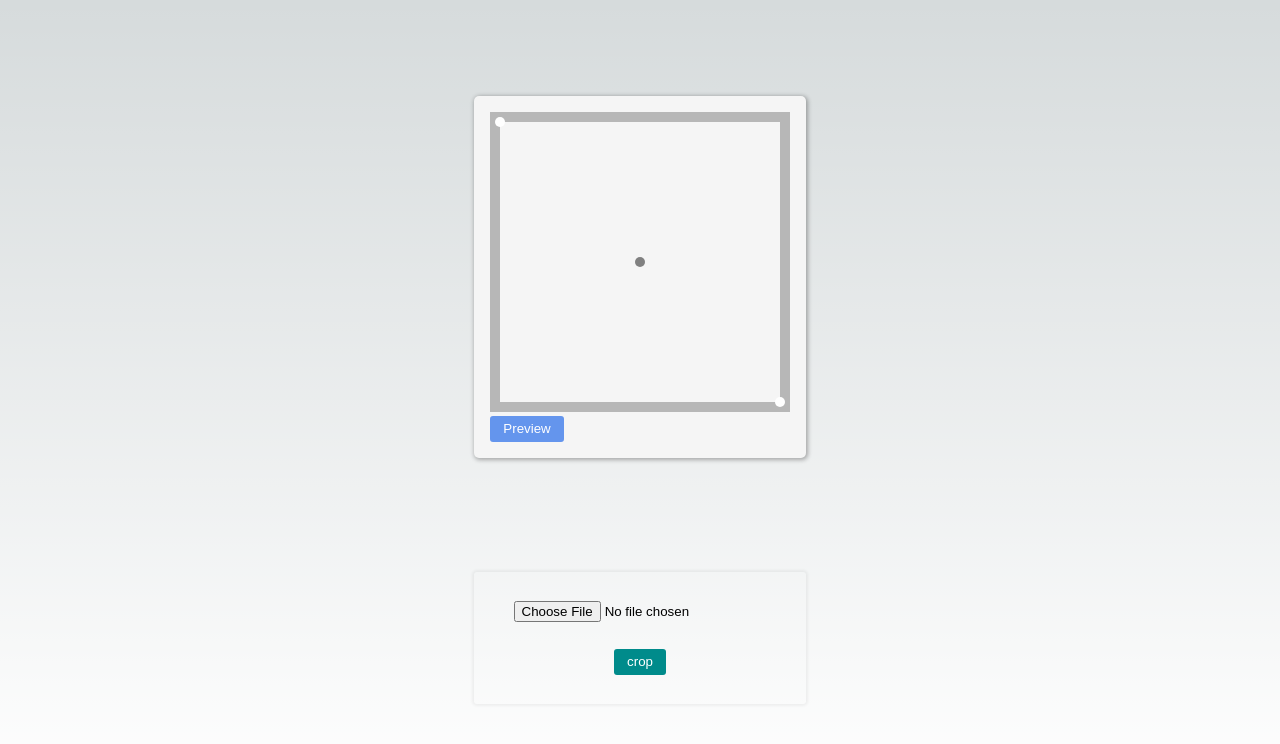
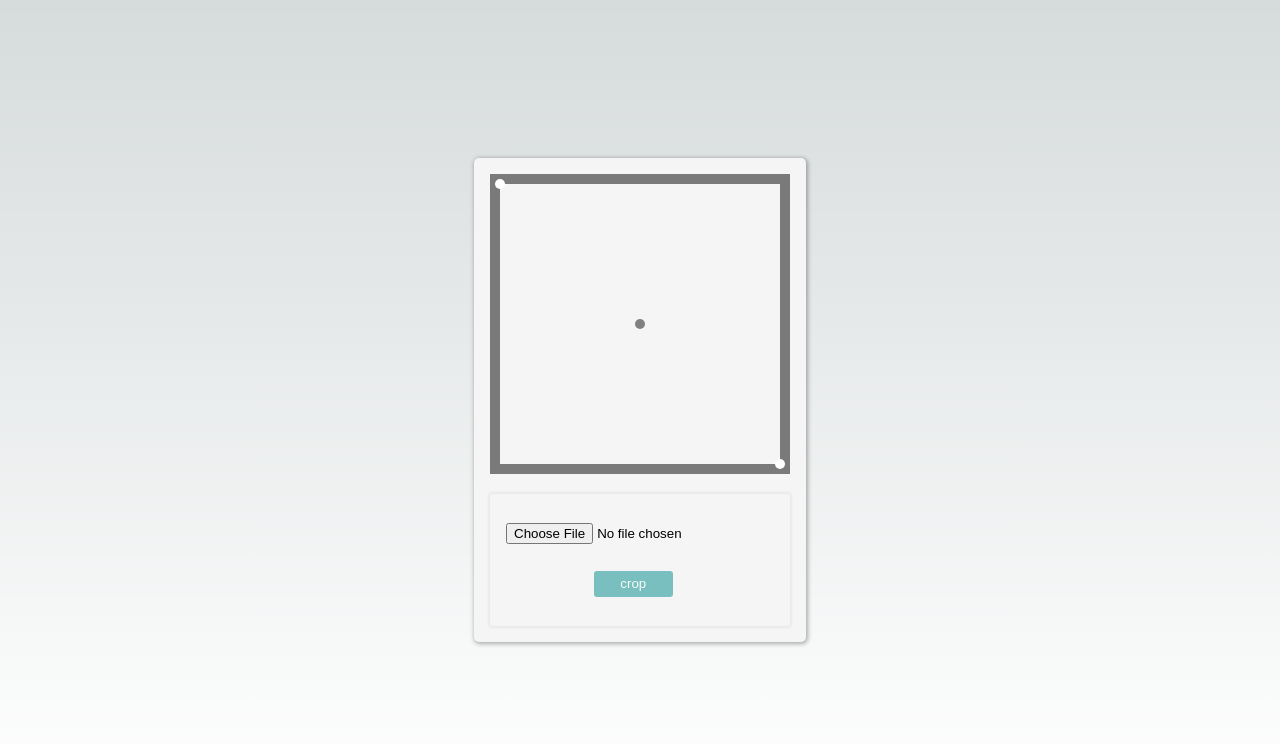
Before and after one commit to MakanaMakesStuff/React-Image-Cropper, a Next.js app: page / in a window 1280 px wide. Shown: the top 744 px of the page. Built offline with nearby package versions, Linux system fonts and the light colour scheme.

Commit message:
update cropper functionality and style

```diff
--- a/src/components/Cropper.tsx
+++ b/src/components/Cropper.tsx
@@ -1,36 +1,32 @@
-import { ChangeEvent, useCallback, useEffect, useRef, useState } from "react";
-import style from "../styles/Components/Cropper.module.scss";
+import { ChangeEvent, useCallback, useEffect, useRef, useState } from "react"
+import style from "../styles/Components/Cropper.module.scss"
 export interface Coordinates {
-	x: number;
-	y: number;
-	diameter: number;
-	init?: Coordinates;
+  x: number
+  y: number
+  diameter: number
+  init?: Coordinates
 }
 
 export interface CropCorners {
-	topLeft: Coordinates;
-	center: Coordinates;
-	bottomRight: Coordinates;
+  topLeft: Coordinates
+  center: Coordinates
+  bottomRight: Coordinates
 }
 
 export interface CropSettings {
-	canvas: HTMLCanvasElement | null;
-	background: HTMLImageElement | null;
-	coordinates: CropCorners;
-	selected: "topLeft" | "bottomRight" | null;
-	moving: boolean;
+  canvas: HTMLCanvasElement | null
+  background: HTMLImageElement | null
+  opened: boolean
+  coordinates: CropCorners
+  selected: "topLeft" | "bottomRight" | null
+  moving: boolean
 }
 
 export default function Cropper() {
-	const [cropSettings, setCropSettings] = useState<{
-		canvas: HTMLCanvasElement | null;
-		background: HTMLImageElement | null;
-		coordinates: CropCorners;
-		selected: "topLeft" | "bottomRight" | null;
-		moving: boolean;
-	}>({
+  const [cropSettings, setCropSettings] = useState<CropSettings>({
     canvas: null,
     background: null,
+    opened: false,
     coordinates: {
       topLeft: {
         x: 10,
@@ -50,15 +46,15 @@ export default function Cropper() {
     },
     selected: null,
     moving: false,
-	});
+  })
 
-	const cropped = useRef<HTMLCanvasElement | null>(null);
+  const cropped = useRef<HTMLCanvasElement | null>(null)
 
   const handleCanvasInitialLoad = useCallback((canvas: HTMLCanvasElement) => {
     setCropSettings({
       ...cropSettings,
       canvas,
-		});
+    })
 
     const coords = {
       ...cropSettings.coordinates,
@@ -66,29 +62,30 @@ export default function Cropper() {
         ...cropSettings.coordinates.bottomRight,
         y: canvas.height - 10,
       },
-		};
+    }
 
-		drawCropOverlay(canvas, coords);
-	}, []);
+    drawCropOverlay(canvas, coords)
+    // eslint-disable-next-line react-hooks/exhaustive-deps
+  }, [])
 
   function uploadImage(e: ChangeEvent) {
-		if (!cropSettings.canvas) return;
+    if (!cropSettings.canvas) return
 
-		const c = cropSettings.canvas;
+    const c = cropSettings.canvas
 
-		const input = e.currentTarget as HTMLInputElement;
+    const input = e.currentTarget as HTMLInputElement
 
-		const file = input.files?.[0];
+    const file = input.files?.[0]
 
-		if (!file) return;
+    if (!file) return
 
-		const url = URL.createObjectURL(file);
+    const url = URL.createObjectURL(file)
 
-		const image = new Image(c.width, c.height);
+    const image = new Image(c.width, c.height)
 
-		image.src = url;
+    image.src = url
 
-		drawImageToCanvas(image);
+    drawImageToCanvas(image)
   }
 
   function drawImageToCanvas(
@@ -96,25 +93,25 @@ export default function Cropper() {
     settings?: CropSettings
   ) {
     if (cropSettings.background && settings) {
-			if (!cropSettings.canvas) return;
+      if (!cropSettings.canvas) return
 
-			const c = cropSettings.canvas;
+      const c = cropSettings.canvas
 
-			const ctx = c.getContext("2d");
+      const ctx = c.getContext("2d")
 
       if (settings.background)
-				ctx?.drawImage(settings.background, 0, 0, c.width, c.height);
+        ctx?.drawImage(settings.background, 0, 0, c.width, c.height)
 
-			ctx?.fill();
+      ctx?.fill()
     } else {
-			if (!background) return;
+      if (!background) return
       background.onload = () => {
-				if (!cropSettings.canvas) return;
+        if (!cropSettings.canvas) return
 
-				const c = cropSettings.canvas;
+        const c = cropSettings.canvas
 
         c.height =
-					(background.naturalHeight / background.naturalWidth) * c.height;
+          (background.naturalHeight / background.naturalWidth) * c.height
 
         const coords = {
           ...cropSettings.coordinates,
@@ -123,7 +120,7 @@ export default function Cropper() {
             x: c.width - 10,
             y: c.height - 10,
           },
-				};
+        }
 
         setCropSettings({
           ...cropSettings,
@@ -141,16 +138,16 @@ export default function Cropper() {
             },
           },
           background,
-				});
+        })
 
-				const ctx = c.getContext("2d");
+        const ctx = c.getContext("2d")
 
-				ctx?.drawImage(background, 0, 0, c.width, c.height);
+        ctx?.drawImage(background, 0, 0, c.width, c.height)
 
-				ctx?.fill();
+        ctx?.fill()
 
-				drawCropOverlay(c, coords);
-			};
+        drawCropOverlay(c, coords)
+      }
     }
   }
 
@@ -158,103 +155,103 @@ export default function Cropper() {
     canvas: HTMLCanvasElement,
     coordinates?: CropCorners
   ) {
-		if (!coordinates) return;
-		const ctx1 = canvas.getContext("2d");
+    if (!coordinates) return
+    const ctx1 = canvas.getContext("2d")
 
-		if (!ctx1) return;
+    if (!ctx1) return
 
     // overlay style
-		ctx1.fillStyle = "rgba(0, 0, 0, 0.25)";
+    ctx1.fillStyle = "rgba(0, 0, 0, 0.5)"
 
     // top
-		ctx1.beginPath();
-		ctx1.rect(0, 0, canvas.width, coordinates.topLeft.y);
-		ctx1.fill();
+    ctx1.beginPath()
+    ctx1.rect(0, 0, canvas.width, coordinates.topLeft.y)
+    ctx1.fill()
 
     // bottom
-		ctx1.beginPath();
+    ctx1.beginPath()
     ctx1.rect(
       0,
       coordinates.bottomRight.y,
       canvas.width,
       canvas.height - coordinates.bottomRight.y
-		);
-		ctx1.fill();
+    )
+    ctx1.fill()
 
     // left
-		ctx1.beginPath();
+    ctx1.beginPath()
     ctx1.rect(
       0,
       coordinates.topLeft.y,
       coordinates.topLeft.x,
       coordinates.bottomRight.y - coordinates.topLeft.y
-		);
-		ctx1.fill();
+    )
+    ctx1.fill()
 
     // right
-		ctx1.beginPath();
+    ctx1.beginPath()
     ctx1.rect(
       coordinates.bottomRight.x,
       coordinates.topLeft.y,
       canvas.width - coordinates.topLeft.x,
       coordinates.bottomRight.y - coordinates.topLeft.y
-		);
-		ctx1.fill();
+    )
+    ctx1.fill()
 
     // handles style
-		ctx1.fillStyle = "white";
+    ctx1.fillStyle = "white"
 
     // topLeft
-		ctx1.beginPath();
+    ctx1.beginPath()
     ctx1.arc(
       coordinates.topLeft.x,
       coordinates.topLeft.y,
       coordinates.topLeft.diameter,
       0,
       365
-		);
-		ctx1.fill();
-		ctx1.closePath();
+    )
+    ctx1.fill()
+    ctx1.closePath()
 
-		ctx1.fillStyle = "gray";
+    ctx1.fillStyle = "gray"
 
     // center
-		ctx1.beginPath();
+    ctx1.beginPath()
     ctx1.arc(
       (coordinates.bottomRight.x + coordinates.topLeft.x) / 2,
       (coordinates.bottomRight.y + coordinates.topLeft.y) / 2,
       coordinates.center.diameter,
       0,
       365
-		);
-		ctx1.fill();
-		ctx1.closePath();
+    )
+    ctx1.fill()
+    ctx1.closePath()
 
     // reset fill style
-		ctx1.fillStyle = "white";
+    ctx1.fillStyle = "white"
 
     // bottomRight
-		ctx1.beginPath();
+    ctx1.beginPath()
     ctx1.arc(
       coordinates.bottomRight.x,
       coordinates.bottomRight.y,
       coordinates.bottomRight.diameter,
       0,
       365
-		);
-		ctx1.fill();
-		ctx1.closePath();
+    )
+    ctx1.fill()
+    ctx1.closePath()
   }
 
   function handleMouse(e: MouseEvent, action: string | null = null) {
-		const target = e.target as HTMLCanvasElement;
-		const rect = target.getBoundingClientRect();
-		const x = e.clientX - rect.left;
-		const y = e.clientY - rect.top;
+    const target = e.target as HTMLCanvasElement
+    const rect = target.getBoundingClientRect()
+    const x = e.clientX - rect.left
+    const y = e.clientY - rect.top
 
-		let settings = cropSettings;
+    let settings = cropSettings
 
-		const coords = cropSettings.coordinates;
+    const coords = cropSettings.coordinates
 
     if (isGrabbingHandle(coords.bottomRight, { x, y })) {
       settings = {
@@ -266,10 +263,10 @@ export default function Cropper() {
             diameter: 6.5,
           },
         },
-			};
+      }
 
       if (action === "down") {
-				settings.selected = "bottomRight";
+        settings.selected = "bottomRight"
       }
     } else if (
       isGrabbingHandle(
@@ -292,19 +289,19 @@ export default function Cropper() {
             diameter: 6.5,
           },
         },
-			};
+      }
 
       if (action === "down") {
-				settings.selected = null;
-				settings.moving = true;
-				const { init: centerInit, ...rest } = settings.coordinates.center;
+        settings.selected = null
+        settings.moving = true
+        const { init: centerInit, ...rest } = settings.coordinates.center
         const { init: topLeftInit, ...topLeftRest } =
-					settings.coordinates.topLeft;
+          settings.coordinates.topLeft
         const { init: bottomRightInit, ...bottomRightRest } =
-					settings.coordinates.bottomRight;
-				settings.coordinates.center.init = rest;
-				settings.coordinates.topLeft.init = topLeftRest;
-				settings.coordinates.bottomRight.init = bottomRightRest;
+          settings.coordinates.bottomRight
+        settings.coordinates.center.init = rest
+        settings.coordinates.topLeft.init = topLeftRest
+        settings.coordinates.bottomRight.init = bottomRightRest
       }
     } else if (isGrabbingHandle(coords.topLeft, { x, y })) {
       settings = {
@@ -316,10 +313,10 @@ export default function Cropper() {
             diameter: 6.5,
           },
         },
-			};
+      }
 
       if (action === "down") {
-				settings.selected = "topLeft";
+        settings.selected = "topLeft"
       }
     } else {
       settings = {
@@ -340,26 +337,26 @@ export default function Cropper() {
           },
         },
         moving: false,
-			};
+      }
     }
 
     if (settings.selected !== null) {
       let posX = x,
-				posY = y;
+        posY = y
 
       if (settings.selected === "topLeft") {
         if (x >= settings.coordinates.bottomRight.x - 20) {
-					posX = settings.coordinates.bottomRight.x - 20;
+          posX = settings.coordinates.bottomRight.x - 20
         }
         if (y >= settings.coordinates.bottomRight.y - 20) {
-					posY = settings.coordinates.bottomRight.y - 20;
+          posY = settings.coordinates.bottomRight.y - 20
         }
       } else {
         if (x <= settings.coordinates.topLeft.x + 20) {
-					posX = settings.coordinates.topLeft.x + 20;
+          posX = settings.coordinates.topLeft.x + 20
         }
         if (y <= settings.coordinates.topLeft.y + 20) {
-					posY = settings.coordinates.topLeft.y + 20;
+          posY = settings.coordinates.topLeft.y + 20
         }
       }
 
@@ -384,10 +381,10 @@ export default function Cropper() {
               2,
           },
         },
-			};
+      }
     } else if (settings.moving && settings.coordinates.center.init) {
-			const xDiff = x - settings.coordinates.center.init.x;
-			const yDiff = y - settings.coordinates.center.init.y;
+      const xDiff = x - settings.coordinates.center.init.x
+      const yDiff = y - settings.coordinates.center.init.y
 
       settings.coordinates = {
         ...settings.coordinates,
@@ -406,14 +403,14 @@ export default function Cropper() {
           x: settings.coordinates.bottomRight.init?.x! + xDiff,
           y: settings.coordinates.bottomRight.init?.y! + yDiff,
         },
-			};
+      }
     }
 
-		setCropSettings(settings);
+    setCropSettings(settings)
 
-		clearCanvas();
-		drawImageToCanvas(settings.background!, settings);
-		drawCropOverlay(target, settings.coordinates);
+    clearCanvas()
+    drawImageToCanvas(settings.background!, settings)
+    drawCropOverlay(target, settings.coordinates)
   }
 
   function isGrabbingHandle(
@@ -428,21 +425,23 @@ export default function Cropper() {
       coords.y - yRadius < mouse.y &&
       coords.y + yRadius > mouse.y
     ) {
-			return true;
+      return true
     }
   }
 
   function clearCanvas() {
-		if (!cropSettings.canvas) return;
-		const ctx = cropSettings.canvas.getContext("2d");
-		ctx?.clearRect(0, 0, cropSettings.canvas.width, cropSettings.canvas.height);
+    if (!cropSettings.canvas) return
+    const ctx = cropSettings.canvas.getContext("2d")
+    ctx?.clearRect(0, 0, cropSettings.canvas.width, cropSettings.canvas.height)
   }
 
-	const [message, setMessage] = useState<string | null>(null);
+  //   const [message, setMessage] = useState<string | null>(null)
 
-	let timer: any;
+  let timer: any
   function startCrop() {
-		const settings: Partial<CropSettings> = cropSettings;
+    if (!cropSettings.background) return
+
+    const settings: Partial<CropSettings> = cropSettings
 
     settings.coordinates = {
       ...settings.coordinates,
@@ -458,11 +457,11 @@ export default function Cropper() {
         ...settings.coordinates?.bottomRight!,
         diameter: 0,
       },
-		};
+    }
 
-		drawImageToCanvas(cropSettings.background!, settings as any);
+    drawImageToCanvas(cropSettings.background, settings as any)
 
-		cropImage();
+    cropImage()
 
     settings.coordinates = {
       ...settings.coordinates,
@@ -478,27 +477,27 @@ export default function Cropper() {
         ...settings.coordinates?.bottomRight!,
         diameter: 5,
       },
-		};
+    }
 
-		drawCropOverlay(settings.canvas!, settings.coordinates);
+    drawCropOverlay(settings.canvas!, settings.coordinates)
   }
 
   function cropImage() {
-		if (!cropSettings.canvas || !cropped.current) return;
-		const ctx1 = cropSettings.canvas.getContext("2d");
-		const ctx2 = cropped.current.getContext("2d");
+    if (!cropSettings.canvas || !cropped.current) return
+    const ctx1 = cropSettings.canvas.getContext("2d")
+    const ctx2 = cropped.current.getContext("2d")
 
-		if (!ctx1 || !ctx2) return;
+    if (!ctx1 || !ctx2) return
 
     const w =
       cropSettings.coordinates.bottomRight.x -
-			cropSettings.coordinates.topLeft.x;
+      cropSettings.coordinates.topLeft.x
     const h =
       cropSettings.coordinates.bottomRight.y -
-			cropSettings.coordinates.topLeft.y;
+      cropSettings.coordinates.topLeft.y
 
-		cropped.current.width = w;
-		cropped.current.height = h;
+    cropped.current.width = w
+    cropped.current.height = h
 
     ctx2.drawImage(
       cropSettings.canvas,
@@ -510,18 +509,21 @@ export default function Cropper() {
       0,
       w,
       h
-		);
+    )
 
-		ctx2.fill();
-		setMessage("Click here to view cropped image.");
+    ctx2.fill()
+    // setMessage("Click 'Preview' to view cropped image.")
+
+    setCropSettings({
+      ...cropSettings,
+      opened: true,
+    })
 
     timer = setTimeout(() => {
-			setMessage(null);
-			clearTimeout(timer);
-		}, 1000);
+      //   setMessage(null)
+      clearTimeout(timer)
+    }, 3000)
   }
-
-	const [open, setOpen] = useState(false);
 
   return (
     <>
@@ -549,23 +551,41 @@ export default function Cropper() {
             })
           }
         />
-				<label>
-					<button onClick={() => setOpen(!open)}>Preview</button>
-					{message ? <span>{message}</span> : null}
-				</label>
 
-				<div className={`${style.preview} ${open ? style.opened : ""}`}>
+        <div
+          className={`${style.preview} ${
+            cropSettings.opened ? style.opened : ""
+          }`}
+        >
           <>
-						<button onClick={() => setOpen(false)}>close</button>
+            <div className={style.actions}>
+              <a href={cropped.current?.toDataURL("image/png")} download>
+                download
+              </a>
+
+              <button
+                onClick={() =>
+                  setCropSettings({ ...cropSettings, opened: false })
+                }
+              >
+                close
+              </button>
+            </div>
+
             <canvas ref={cropped} />
           </>
-				</div>
         </div>
 
         <div className={style.inputs}>
           <input type="file" onChange={uploadImage} />
-				<button onClick={startCrop}>crop</button>
+
+          <button onClick={startCrop} disabled={!cropSettings.background}>
+            crop
+          </button>
+
+          {/* {message ? <span className={style.message}>{message}</span> : null} */}
+        </div>
       </div>
     </>
-	);
+  )
 }
--- a/src/styles/Components/Cropper.module.scss
+++ b/src/styles/Components/Cropper.module.scss
@@ -6,32 +6,68 @@
 	overflow: hidden;
 	width: min-content;
 	height: min-content;
+	user-select: none;
+	margin: auto;
+	/* For Chrome and Opera */
+	-ms-user-select: none;
+	/* For Internet Edge and Explorer*/
+	-webkit-user-select: none;
+	/* For Safari */
+	-moz-user-select: none;
+	/* For Firefox */
+	-khtml-user-select: none;
+	/* Konqueror HTML */
 
 	>canvas {
 		cursor: pointer;
 	}
 
-	>label {
+	.inputs {
+		display: flex;
+		flex-direction: column;
+		align-items: center;
+		box-shadow: 0px 0px 3px 2px rgba(0, 0, 0, 0.05);
+		padding: 1em;
+		border-radius: 3px;
+		width: 100%;
+		margin-top: 1em;
+
+		input {
+			width: 100%;
+		}
+
 		button {
 			border: unset;
 			border-radius: 3px;
-			background-color: cornflowerblue;
-			padding: 0.4em 1em;
+			background-color: darkcyan;
+			padding: 0.4em 2em;
 			color: white;
+			width: max-content;
+
+			&:first-of-type {
+				margin-right: 1em;
+			}
 
 			&:hover {
 				cursor: pointer;
 				opacity: 0.75;
 			}
+
+			&:disabled {
+				opacity: 0.5;
+				pointer-events: none;
+			}
 		}
 
-		>span {
-			color: cornflowerblue;
+		input,
+		button {
+			margin: 1em 0;
 		}
 
-		button {
-			margin-right: 1em;
-		}
+		.message {
+			color: darkcyan;
+			text-align: center;
+			width: 100%;
 		}
 	}
 
@@ -46,14 +82,24 @@
 		display: flex;
 		flex-direction: column;
 		justify-content: center;
-	align-items: center;
-	padding: 2em;
+		align-items: flex-start;
+		padding: 0 4em;
+		z-index: 100000;
+		overflow: hidden;
+		overflow-y: auto;
 
-	>button {
+		.actions {
 			position: absolute;
 			top: 1em;
 			right: 1em;
+			display: flex;
+			flex-direction: row;
+			height: 2em;
+			overflow: hidden;
+
+			>button {
 				border: unset;
+				height: 100%;
 				border-radius: 3px;
 				background-color: tomato;
 				padding: 0.4em 1em;
@@ -63,6 +109,23 @@
 					cursor: pointer;
 					opacity: 0.75;
 				}
+			}
+
+			>a {
+				margin-right: 1em;
+				border: unset;
+				border-radius: 3px;
+				background-color: darkcyan;
+				padding: 0.4em 2em;
+				color: white;
+				width: max-content;
+				height: 100%;
+				display: flex;
+				flex-direction: column;
+				justify-content: center;
+				align-items: center;
+			}
+
 		}
 
 		&.opened {
@@ -78,34 +141,7 @@
 			width: 100%;
 			max-width: 500px;
 			height: auto;
+			margin: auto;
 		}
 	}
-
-.inputs {
-	display: flex;
-	flex-direction: column;
-	align-items: center;
-	box-shadow: 0px 0px 3px 2px rgba(0, 0, 0, 0.05);
-	padding: 1em;
-	border-radius: 3px;
-	width: calc(300px + 2em);
-
-	button {
-		border: unset;
-		border-radius: 3px;
-		background-color: darkcyan;
-		padding: 0.4em 1em;
-		color: white;
-		width: max-content;
-
-		&:hover {
-			cursor: pointer;
-			opacity: 0.75;
 }
-	}
-
-	input,
-	button {
-		margin: 1em 0;
-	}
-}
```
Lines whose indentation alone changed are shown as unchanged.
